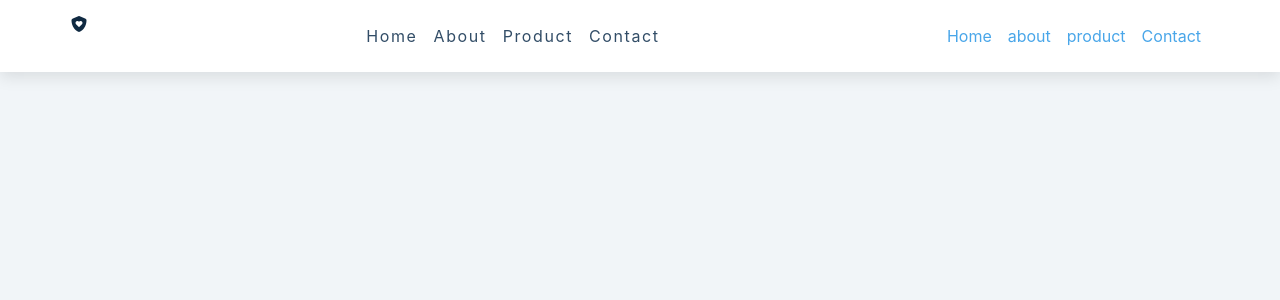
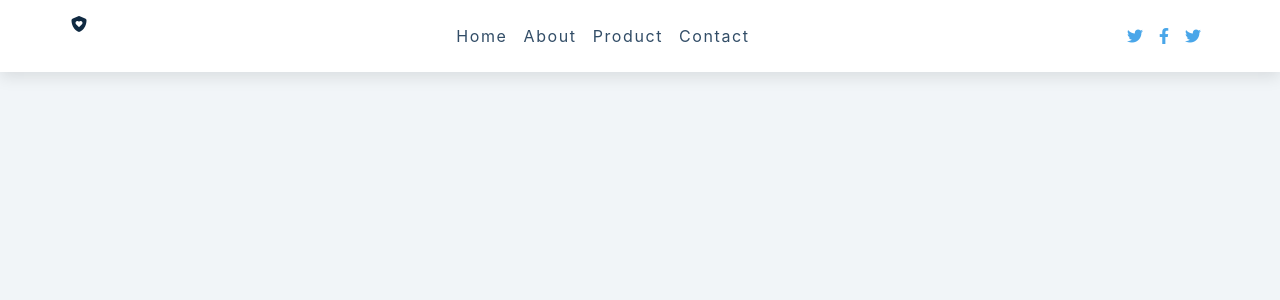
Before and after one commit to HemantKhinchiProjects/react-11-navbar, a React (Create React App) app: page / in a window 1280 px wide. Shown: the top 300 px of the page. Built offline with nearby package versions, Linux system fonts and the light colour scheme.

Commit message:
1 file modified

```diff
--- a/src/Component/Navbar.js
+++ b/src/Component/Navbar.js
@@ -27,16 +27,19 @@ const Navbar = () => {
         </div>
         <ul className="social-icons">
           <li>
-            <a href="#">Home</a>
+            <a href="https:www.twitter.com">
+              <i class="fa-brands fa-twitter"></i>
+            </a>
           </li>
           <li>
-            <a href="#">about</a>
+            <a href="https:www.facebook.com">
+              <i class="fa-brands fa-facebook-f"></i>
+            </a>
           </li>
           <li>
-            <a href="#">product</a>
-          </li>
-          <li>
-            <a href="#">Contact</a>
+            <a href="https:www.twitter.com">
+              <i class="fa-brands fa-twitter"></i>
+            </a>
           </li>
         </ul>
       </div>
```
